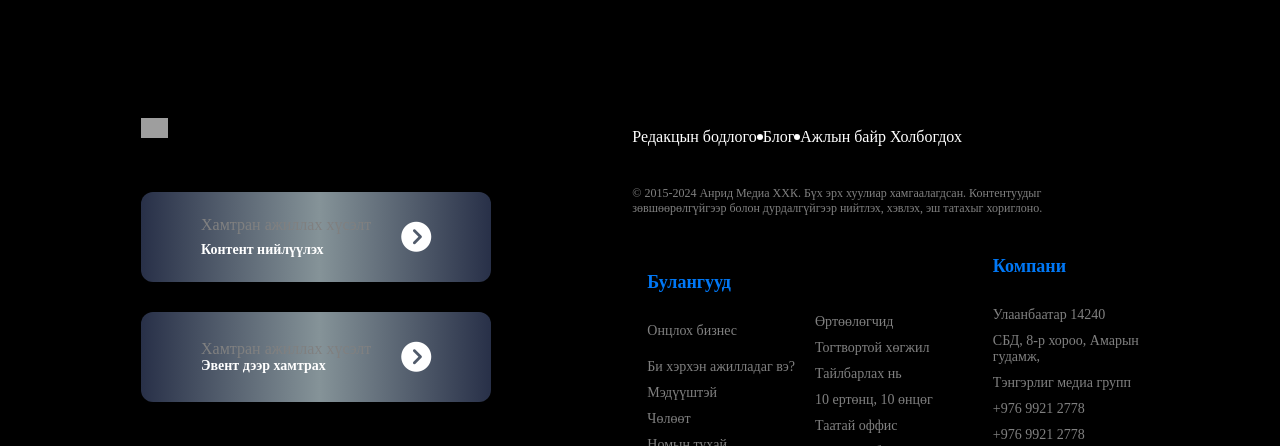
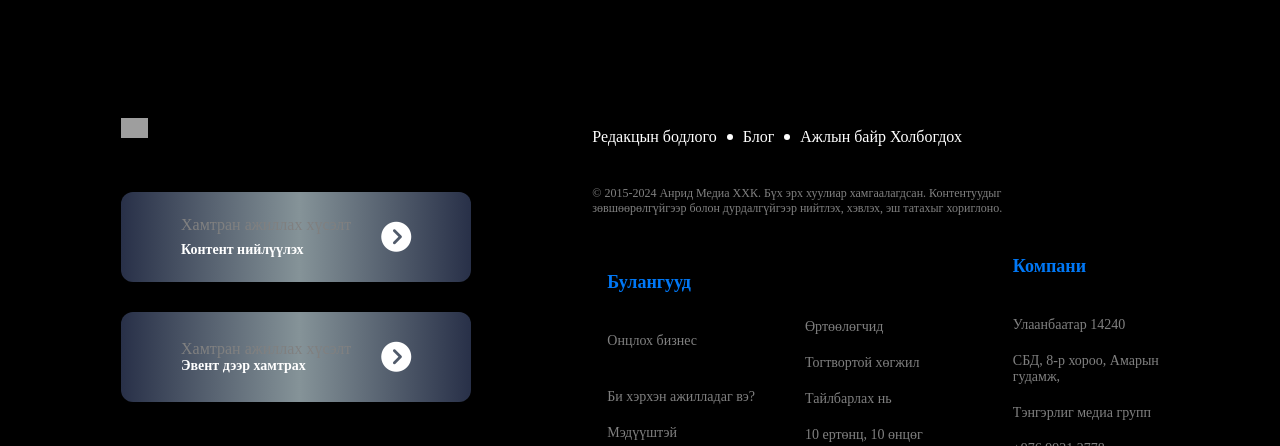
Before and after one commit to Dwjrgal/unread-clone, a plain HTML site: page detail-page/detail.html in a window 1280 px wide. Shown: the part 4989-5435 px from the top of the page. Drawn offline with Linux system fonts and the light colour scheme; grey boxes are pictures that could not be loaded.

Commit message:
footer ul zasvar

```diff
--- a/detail-page/detail.css
+++ b/detail-page/detail.css
@@ -455,7 +455,8 @@ textarea {
 
 .ul-container {
   display: flex;
-  gap: 20px;
+  align-items: center;
+  gap: 50px;
   margin-left: -25px;
 }
 
@@ -470,7 +471,7 @@ textarea {
   padding-top: 50px;
   display: flex;
   flex-direction: column;
-  gap: 10px;
+  gap: 20px;
 }
 
 .ul-container li:hover {
@@ -481,7 +482,7 @@ textarea {
   list-style: none;
   display: flex;
   flex-direction: column;
-  gap: 10px;
+  gap: 20px;
 }
 
 .ul-container li {
@@ -489,9 +490,10 @@ textarea {
   font-size: 14px;
 }
 
-.footer-b div {
+.footer-b .div {
   display: flex;
   align-items: center;
+  gap: 10px;
 }
 
 .footer-b .dot {
--- a/detail-page/detail.html
+++ b/detail-page/detail.html
@@ -208,7 +208,7 @@
         </div>
       </div>
       <div class="footer-b">
-        <div>
+        <div class="div">
           Редакцын бодлого <span class="dot"></span>Блог
           <span class="dot"></span> Ажлын байр Холбогдох
         </div>
```
